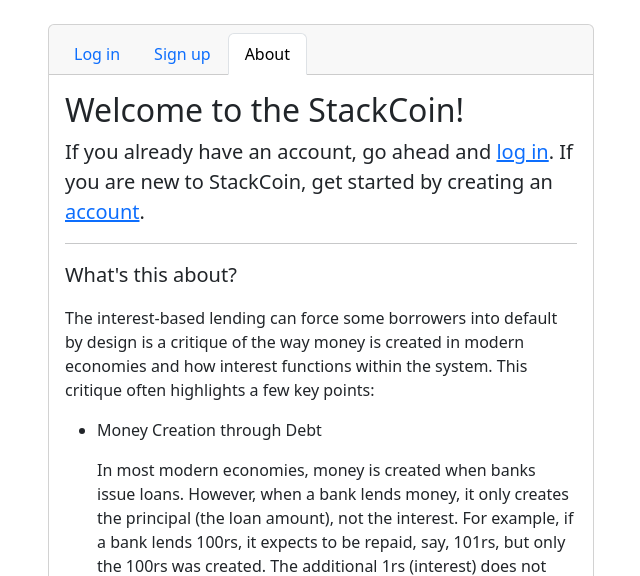
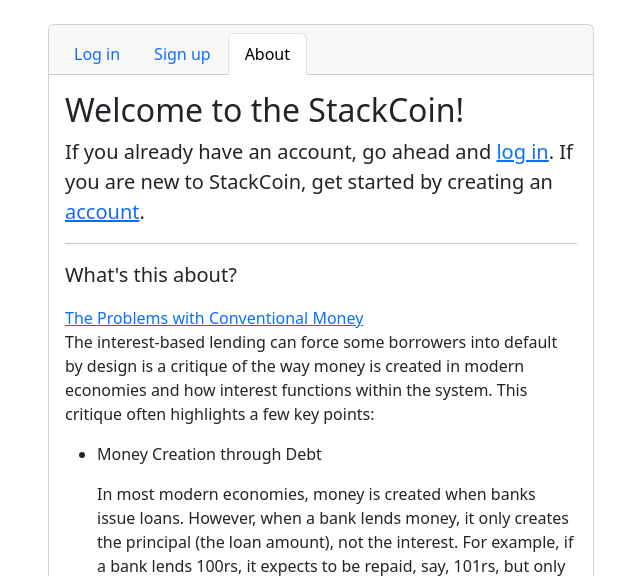
Before and after one commit to sta-k/stackcoin, a Django app: page /about/ in a window 1280 px wide. Shown: the top 576 px of the page, without its empty margins (319-959 px from the left). Run offline with Django 5.2, Linux system fonts and the light colour scheme; data comes from the database, SQL or seed files in the repository; some libraries are stand-ins or nearby versions.

Commit message:
added problems with money link

```diff
--- a/coinapp/templates/about.html
+++ b/coinapp/templates/about.html
@@ -12,6 +12,8 @@
 <hr />
 
 <p class="lead">What's this about?</p>
+<a href="https://www.community-exchange.org/home/qanda/the-problems-with-conventional-money/">The Problems with Conventional Money</a>
+
 <p>
   The interest-based lending can force some borrowers into default by design is
   a critique of the way money is created in modern economies and how interest
```
